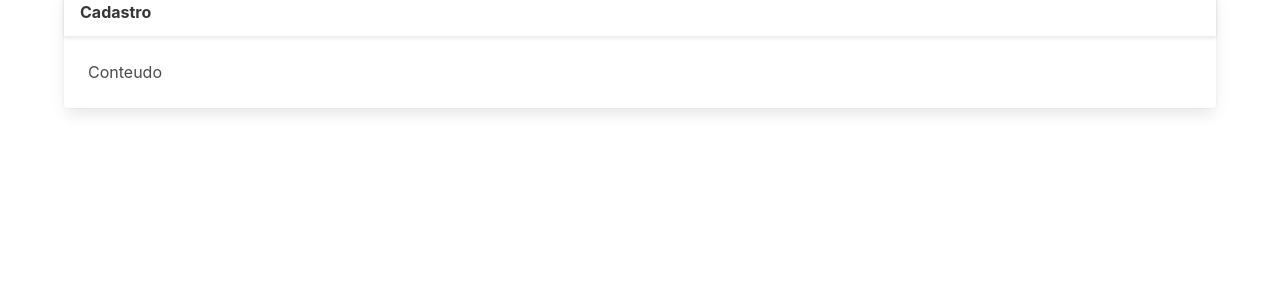
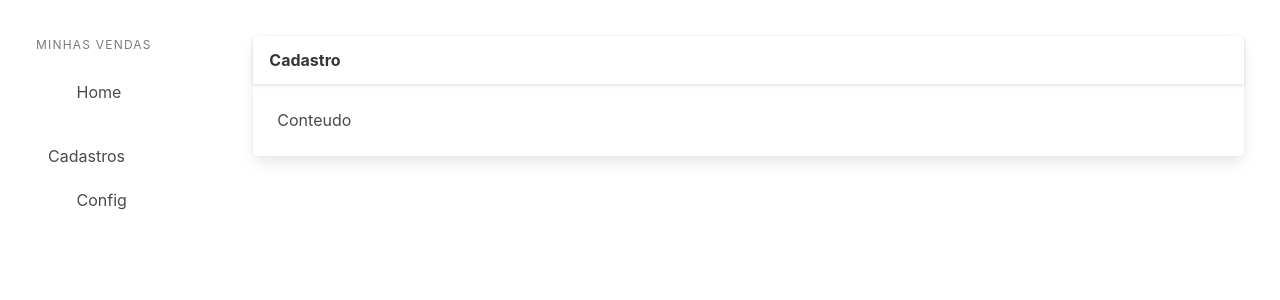
Before and after one commit to GuiSuttanni/AppVendas-nextjs-spring, a Next.js app: page / in a window 1280 px wide. Shown: the top 300 px of the page. Built offline with nearby package versions, Linux system fonts and the light colour scheme.

Commit message:
13. Implementacao do menu lateral

```diff
--- a/src/pages/components/layout/index.tsx
+++ b/src/pages/components/layout/index.tsx
@@ -1,10 +1,13 @@
+import { Menu } from './menu'
+
 export const Layout: React.FC = () => {
     return (
         <div className="app">
             <section className="main-content columns is-fullheight">
-                { /*MENU FICARA AQUI*/ }
+                <Menu />
 
                 <div className="container collumn is-10">
+                    <div className="section">
                         <div className="card">
                             <div className="card-header">
                                 <p className="card-header-title">
@@ -18,6 +21,7 @@
                             </div>
                         </div>
                     </div>
+                </div>
             </section>
         </div>
     )
--- /dev/null
+++ b/src/pages/components/layout/menu/index.tsx
@@ -0,0 +1,28 @@
+export const Menu: React.FC = () => {
+    return (
+        <aside className="column is-2 is-narrow-mobile is-fullhight section is-hidden-mobile">
+            <p className="menu-label is-hidden-touch">
+                Minhas vendas
+            </p>
+            <ul className="menu-list">
+                <li>
+                    <a href="#" >
+                        <span className="icon"></span> Home
+                    </a>
+                </li>
+
+                <li>
+                    <a href="#" >
+                        <span className="icon"></span> Cadastros
+                    </a>
+                </li>
+
+                <li>
+                    <a href="#" >
+                        <span className="icon"></span> Config
+                    </a>
+                </li>
+            </ul>
+        </aside>
+    )
+}
--- a/src/pages/index.tsx
+++ b/src/pages/index.tsx
@@ -9,7 +9,7 @@
         <link rel="icon" href="/favicon.ico" />
       </Head>
 
-      <Layout />
+        <Layout />
     </div>
   )
 }
```
Lines whose indentation alone changed are shown as unchanged.
